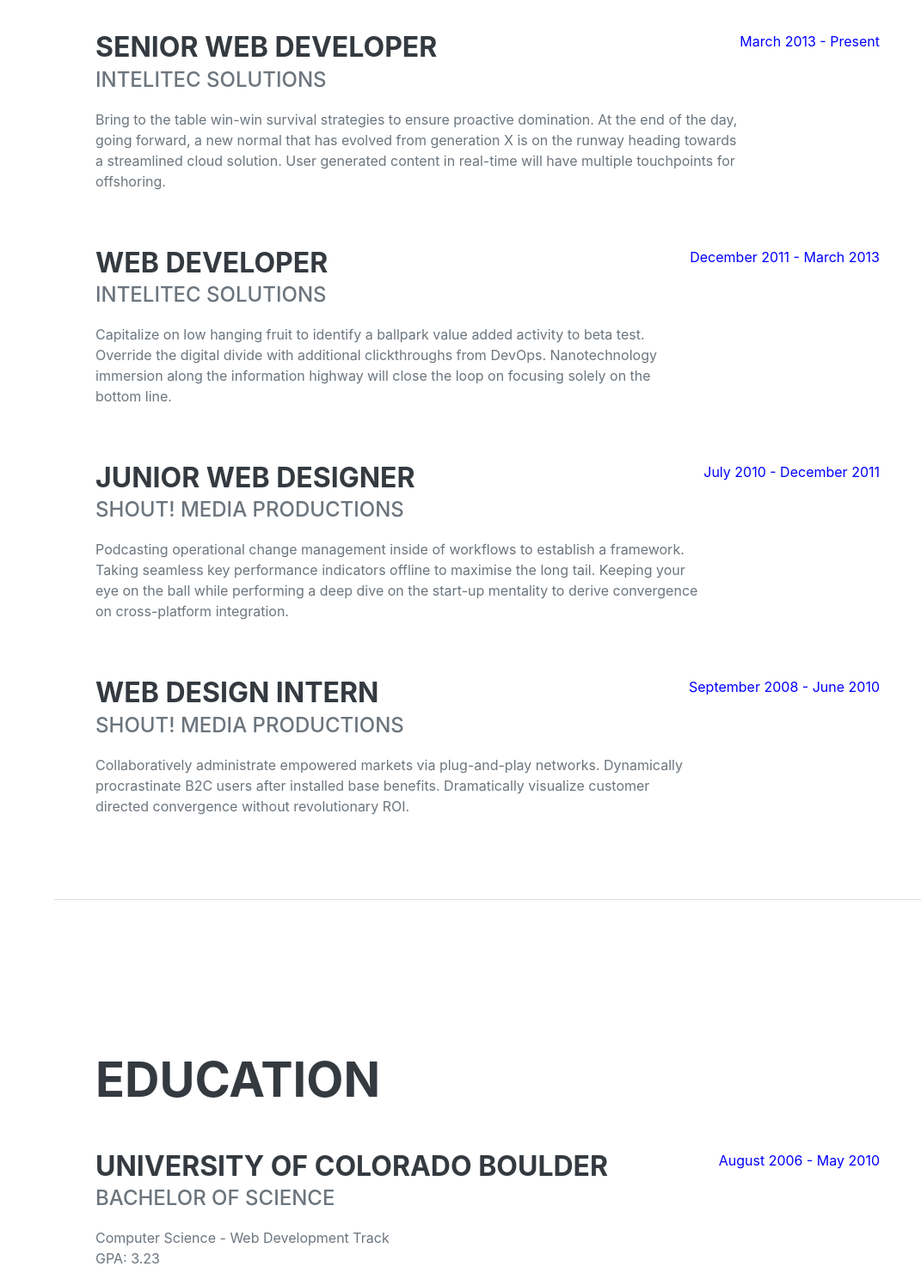
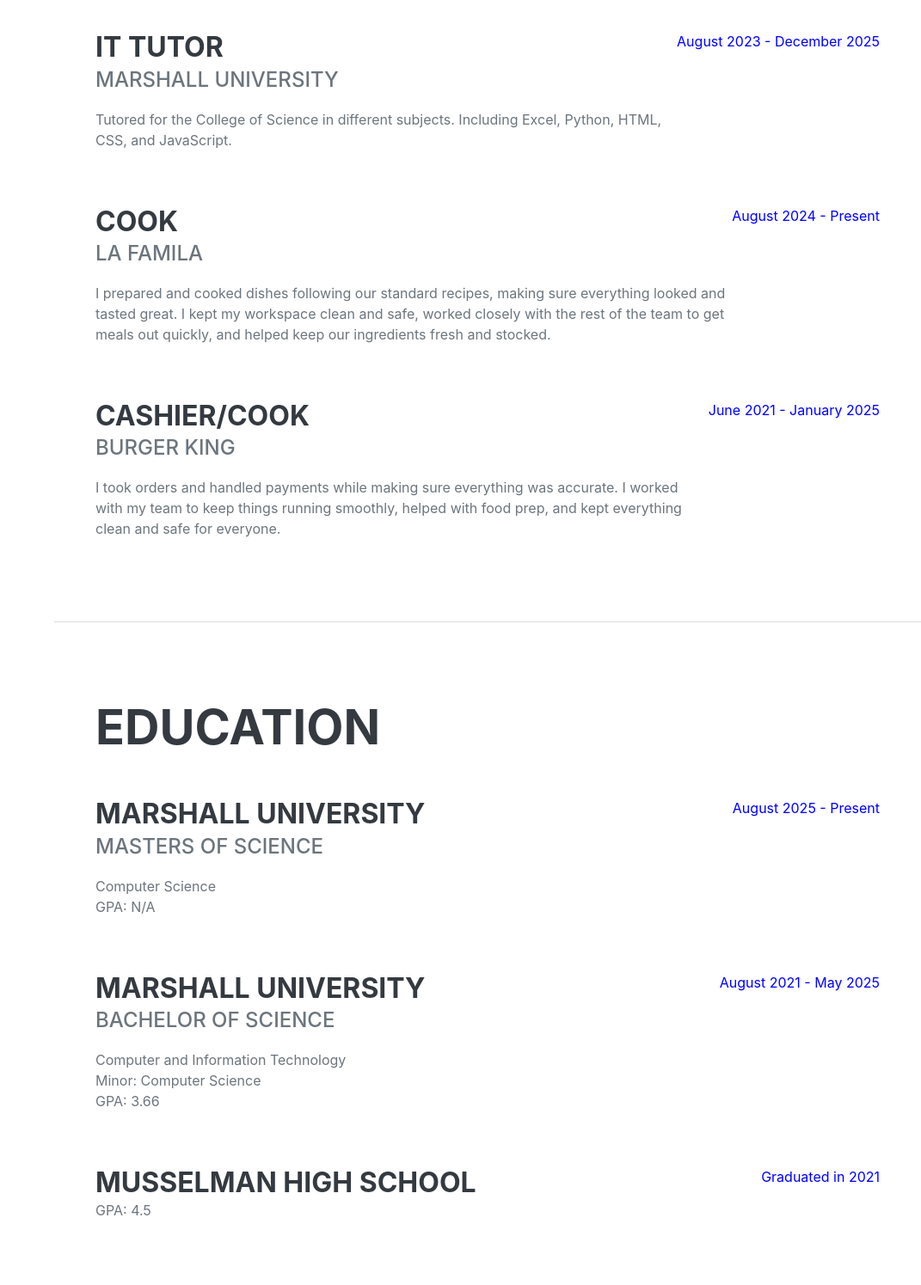
Before and after one commit to nothinfoyou/nothinfoyou.github.io, a plain HTML site: page index.html in a window 1280 px wide. Shown: the part 960-2455 px from the top of the page at 86% size, without its empty margins (209-1280 px from the left). Drawn offline with nearby package versions, Linux system fonts and the light colour scheme; a web font is replaced by a local one.

Commit message:
added details

```diff
--- a/index.html
+++ b/index.html
@@ -5,7 +5,7 @@
         <meta name="viewport" content="width=device-width, initial-scale=1, shrink-to-fit=no" />
         <meta name="description" content="" />
         <meta name="author" content="" />
-        <title>Cammeron Miller - CIT Graduate</title>
+        <title>Cameron Miller - CIT Graduate</title>
         <link rel="icon" type="image/x-icon" href="assets/img/favicon.ico" />
         <!-- Font Awesome icons (free version)-->
         <script src="https://use.fontawesome.com/releases/v6.3.0/js/all.js" crossorigin="anonymous"></script>
@@ -29,7 +29,7 @@
                     <li class="nav-item"><a class="nav-link js-scroll-trigger" href="#experience">Experience</a></li>
                     <li class="nav-item"><a class="nav-link js-scroll-trigger" href="#education">Education</a></li>
                     <li class="nav-item"><a class="nav-link js-scroll-trigger" href="#skills">Skills</a></li>
-                    <li class="nav-item"><a class="nav-link js-scroll-trigger" href="#interests">Interests</a></li>
+                    <li class="nav-item"><a class="nav-link js-scroll-trigger" href="#summary">Summary</a></li>
                 </ul>
             </div>
         </nav>
@@ -46,12 +46,11 @@
                         2110 7th Ave · Huntington, WV 25703 · (304) 268-2771 ·
                         <a href="mailto:cmmiller27463@gmail.com">cmmiller27463@gmail.com</a>
                     </div>
-                    <p class="lead mb-5">I am experienced in many different programming languanges and softwares. This includes Microsoft products such as Word, Access, Excel, Visual Studio, and Visual Studio Code, as well as IntelliJ, MySQL Workbench and Apache NetBeans. </p>
+                    <p class="lead mb-5">I am experienced in many different programming languanges and softwares. This includes Microsoft products such as Word, Access, Excel, Visual Studio,
+                        and Visual Studio Code, as well as IntelliJ, MySQL Workbench and Apache NetBeans. </p>
                     <div class="social-icons">
                         <a class="social-icon" href="https://www.linkedin.com/in/cameron-miller-465091275/"><i class="fab fa-linkedin-in"></i></a>
-                        <a class="social-icon" href="#!"><i class="fab fa-github"></i></a>
-                        <a class="social-icon" href="#!"><i class="fab fa-twitter"></i></a>
-                        <a class="social-icon" href="#!"><i class="fab fa-facebook-f"></i></a>
+                        <a class="social-icon" href="https://github.com/nothinfoyou"><i class="fab fa-github"></i></a>
                     </div>
                 </div>
             </section>
@@ -62,35 +61,27 @@
                     <h2 class="mb-5">Experience</h2>
                     <div class="d-flex flex-column flex-md-row justify-content-between mb-5">
                         <div class="flex-grow-1">
-                            <h3 class="mb-0">Senior Web Developer</h3>
-                            <div class="subheading mb-3">Intelitec Solutions</div>
-                            <p>Bring to the table win-win survival strategies to ensure proactive domination. At the end of the day, going forward, a new normal that has evolved from generation X is on the runway heading towards a streamlined cloud solution. User generated content in real-time will have multiple touchpoints for offshoring.</p>
+                            <h3 class="mb-0">IT Tutor</h3>
+                            <div class="subheading mb-3">Marshall University</div>
+                            <p>Tutored for the College of Science in different subjects. Including Excel, Python, HTML, CSS, and JavaScript.</p>
                         </div>
-                        <div class="flex-shrink-0"><span class="text-primary">March 2013 - Present</span></div>
+                        <div class="flex-shrink-0"><span class="text-primary">August 2023 - December 2025</span></div>
                     </div>
                     <div class="d-flex flex-column flex-md-row justify-content-between mb-5">
                         <div class="flex-grow-1">
-                            <h3 class="mb-0">Web Developer</h3>
-                            <div class="subheading mb-3">Intelitec Solutions</div>
-                            <p>Capitalize on low hanging fruit to identify a ballpark value added activity to beta test. Override the digital divide with additional clickthroughs from DevOps. Nanotechnology immersion along the information highway will close the loop on focusing solely on the bottom line.</p>
+                            <h3 class="mb-0">Cook</h3>
+                            <div class="subheading mb-3">La Famila</div>
+                            <p>I prepared and cooked dishes following our standard recipes, making sure everything looked and tasted great. I kept my workspace clean and safe, worked closely with the rest of the team to get meals out quickly, and helped keep our ingredients fresh and stocked.</p>
                         </div>
-                        <div class="flex-shrink-0"><span class="text-primary">December 2011 - March 2013</span></div>
-                    </div>
-                    <div class="d-flex flex-column flex-md-row justify-content-between mb-5">
-                        <div class="flex-grow-1">
-                            <h3 class="mb-0">Junior Web Designer</h3>
-                            <div class="subheading mb-3">Shout! Media Productions</div>
-                            <p>Podcasting operational change management inside of workflows to establish a framework. Taking seamless key performance indicators offline to maximise the long tail. Keeping your eye on the ball while performing a deep dive on the start-up mentality to derive convergence on cross-platform integration.</p>
-                        </div>
-                        <div class="flex-shrink-0"><span class="text-primary">July 2010 - December 2011</span></div>
+                        <div class="flex-shrink-0"><span class="text-primary">August 2024 - Present</span></div>
                     </div>
                     <div class="d-flex flex-column flex-md-row justify-content-between">
                         <div class="flex-grow-1">
-                            <h3 class="mb-0">Web Design Intern</h3>
-                            <div class="subheading mb-3">Shout! Media Productions</div>
-                            <p>Collaboratively administrate empowered markets via plug-and-play networks. Dynamically procrastinate B2C users after installed base benefits. Dramatically visualize customer directed convergence without revolutionary ROI.</p>
+                            <h3 class="mb-0">Cashier/Cook</h3>
+                            <div class="subheading mb-3">Burger King</div>
+                            <p>I took orders and handled payments while making sure everything was accurate. I worked with my team to keep things running smoothly, helped with food prep, and kept everything clean and safe for everyone.</p>
                         </div>
-                        <div class="flex-shrink-0"><span class="text-primary">September 2008 - June 2010</span></div>
+                        <div class="flex-shrink-0"><span class="text-primary">June 2021 - January 2025</span></div>
                     </div>
                 </div>
             </section>
@@ -101,20 +92,30 @@
                     <h2 class="mb-5">Education</h2>
                     <div class="d-flex flex-column flex-md-row justify-content-between mb-5">
                         <div class="flex-grow-1">
-                            <h3 class="mb-0">University of Colorado Boulder</h3>
+                            <h3 class="mb-0">Marshall University</h3>
+                            <div class="subheading mb-3">Masters of Science</div>
+                            <div>Computer Science</div>
+                            <p>GPA: N/A</p>
+                        </div>
+                        <div class="flex-shrink-0"><span class="text-primary">August 2025 - Present</span></div>
+                    </div>
+                    <div class="d-flex flex-column flex-md-row justify-content-between mb-5">
+                        <div class="flex-grow-1">
+                            <h3 class="mb-0">Marshall University</h3>
                             <div class="subheading mb-3">Bachelor of Science</div>
-                            <div>Computer Science - Web Development Track</div>
-                            <p>GPA: 3.23</p>
+                            <div>Computer and Information Technology</div>
+                            <div>Minor: Computer Science</div>
+                            <p>GPA: 3.66</p>
                         </div>
-                        <div class="flex-shrink-0"><span class="text-primary">August 2006 - May 2010</span></div>
+                        <div class="flex-shrink-0"><span class="text-primary">August 2021 - May 2025</span></div>
                     </div>
+
                     <div class="d-flex flex-column flex-md-row justify-content-between">
                         <div class="flex-grow-1">
-                            <h3 class="mb-0">James Buchanan High School</h3>
-                            <div class="subheading mb-3">Technology Magnet Program</div>
-                            <p>GPA: 3.56</p>
+                            <h3 class="mb-0">Musselman High School</h3>
+                            <p>GPA: 4.5</p>
                         </div>
-                        <div class="flex-shrink-0"><span class="text-primary">August 2002 - May 2006</span></div>
+                        <div class="flex-shrink-0"><span class="text-primary">Graduated in 2021</span></div>
                     </div>
                 </div>
             </section>
@@ -171,60 +172,14 @@
             </section>
             <hr class="m-0" />
             <!-- Interests-->
-            <section class="resume-section" id="interests">
+            <section class="resume-section" id="summary">
                 <div class="resume-section-content">
-                    <h2 class="mb-5">Interests</h2>
-                    <p>Apart from being a web developer, I enjoy most of my time being outdoors. In the winter, I am an avid skier and novice ice climber. During the warmer months here in Colorado, I enjoy mountain biking, free climbing, and kayaking.</p>
-                    <p class="mb-0">When forced indoors, I follow a number of sci-fi and fantasy genre movies and television shows, I am an aspiring chef, and I spend a large amount of my free time exploring the latest technology advancements in the front-end web development world.</p>
+                    <h2 class="mb-5">Summary</h2>
+                    <p>Hardworking and reliable professional with a team-oriented mentality. Highly organized, proactive, and punctual. Experienced with computers for 4+ years, proficient in both hardware and software across various platforms. I am skilled in programming, troubleshooting, and technical documentation. Strong problem-solving abilities with a keen attention to detail, ensuring efficient and effective solutions. Adaptable and eager to learn new technologies to stay ahead in the ever-evolving IT field.</p>
                 </div>
             </section>
             <hr class="m-0" />
-            <!-- Awards-->
-            <!-- <section class="resume-section" id="awards">
-                <div class="resume-section-content">
-                    <h2 class="mb-5">Awards & Certifications</h2>
-                    <ul class="fa-ul mb-0">
-                        <li>
-                            <span class="fa-li"><i class="fas fa-trophy text-warning"></i></span>
-                            Google Analytics Certified Developer
-                        </li>
-                        <li>
-                            <span class="fa-li"><i class="fas fa-trophy text-warning"></i></span>
-                            Mobile Web Specialist - Google Certification
-                        </li>
-                        <li>
-                            <span class="fa-li"><i class="fas fa-trophy text-warning"></i></span>
-                            1
-                            <sup>st</sup>
-                            Place - University of Colorado Boulder - Emerging Tech Competition 2009
-                        </li>
-                        <li>
-                            <span class="fa-li"><i class="fas fa-trophy text-warning"></i></span>
-                            1
-                            <sup>st</sup>
-                            Place - University of Colorado Boulder - Adobe Creative Jam 2008 (UI Design Category)
-                        </li>
-                        <li>
-                            <span class="fa-li"><i class="fas fa-trophy text-warning"></i></span>
-                            2
-                            <sup>nd</sup>
-                            Place - University of Colorado Boulder - Emerging Tech Competition 2008
-                        </li>
-                        <li>
-                            <span class="fa-li"><i class="fas fa-trophy text-warning"></i></span>
-                            1
-                            <sup>st</sup>
-                            Place - James Buchanan High School - Hackathon 2006
-                        </li>
-                        <li>
-                            <span class="fa-li"><i class="fas fa-trophy text-warning"></i></span>
-                            3
-                            <sup>rd</sup>
-                            Place - James Buchanan High School - Hackathon 2005
-                        </li>
-                    </ul>
-                </div>
-            </section> -->
+
         </div>
         <!-- Bootstrap core JS-->
         <script src="https://cdn.jsdelivr.net/npm/bootstrap@5.2.3/dist/js/bootstrap.bundle.min.js"></script>
```
